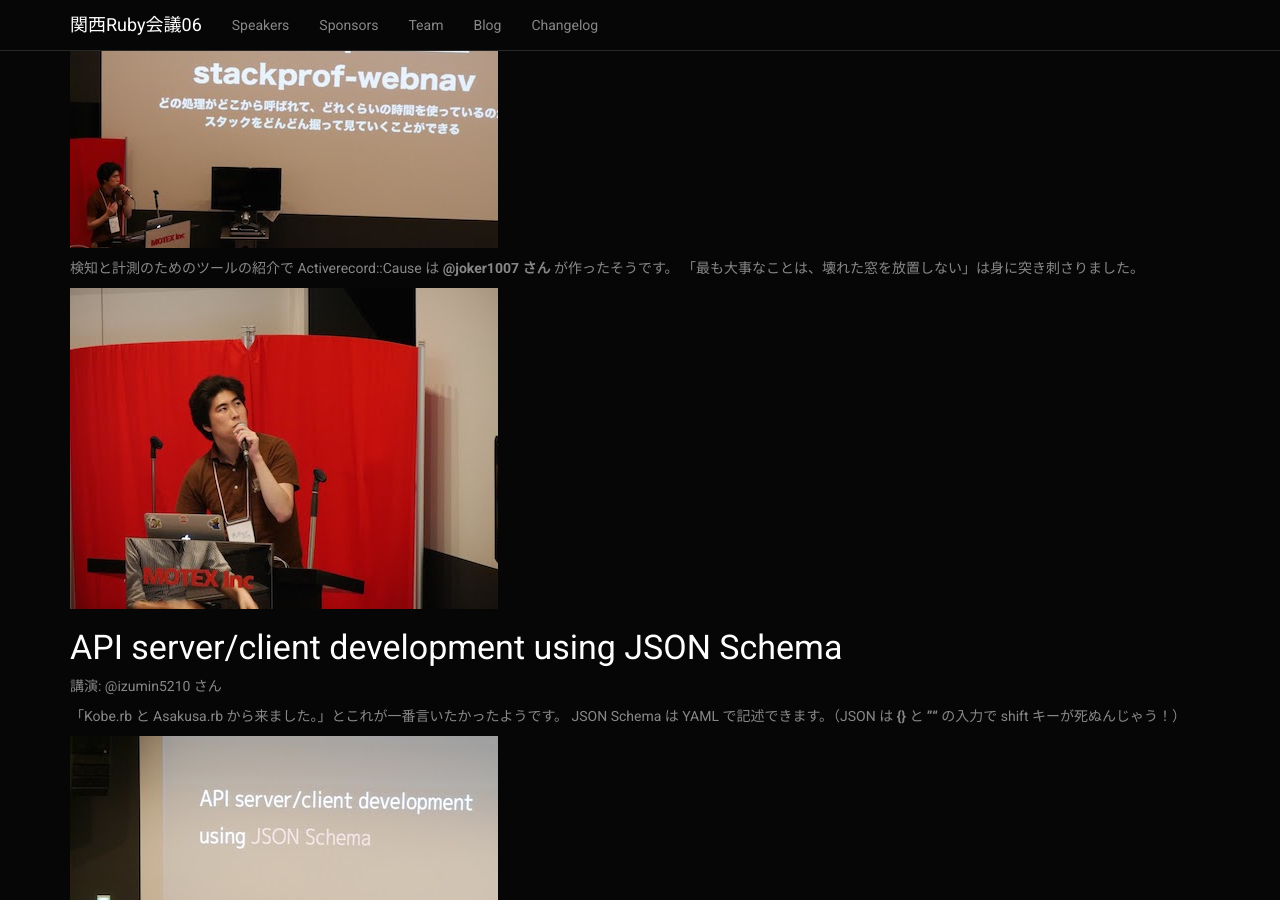
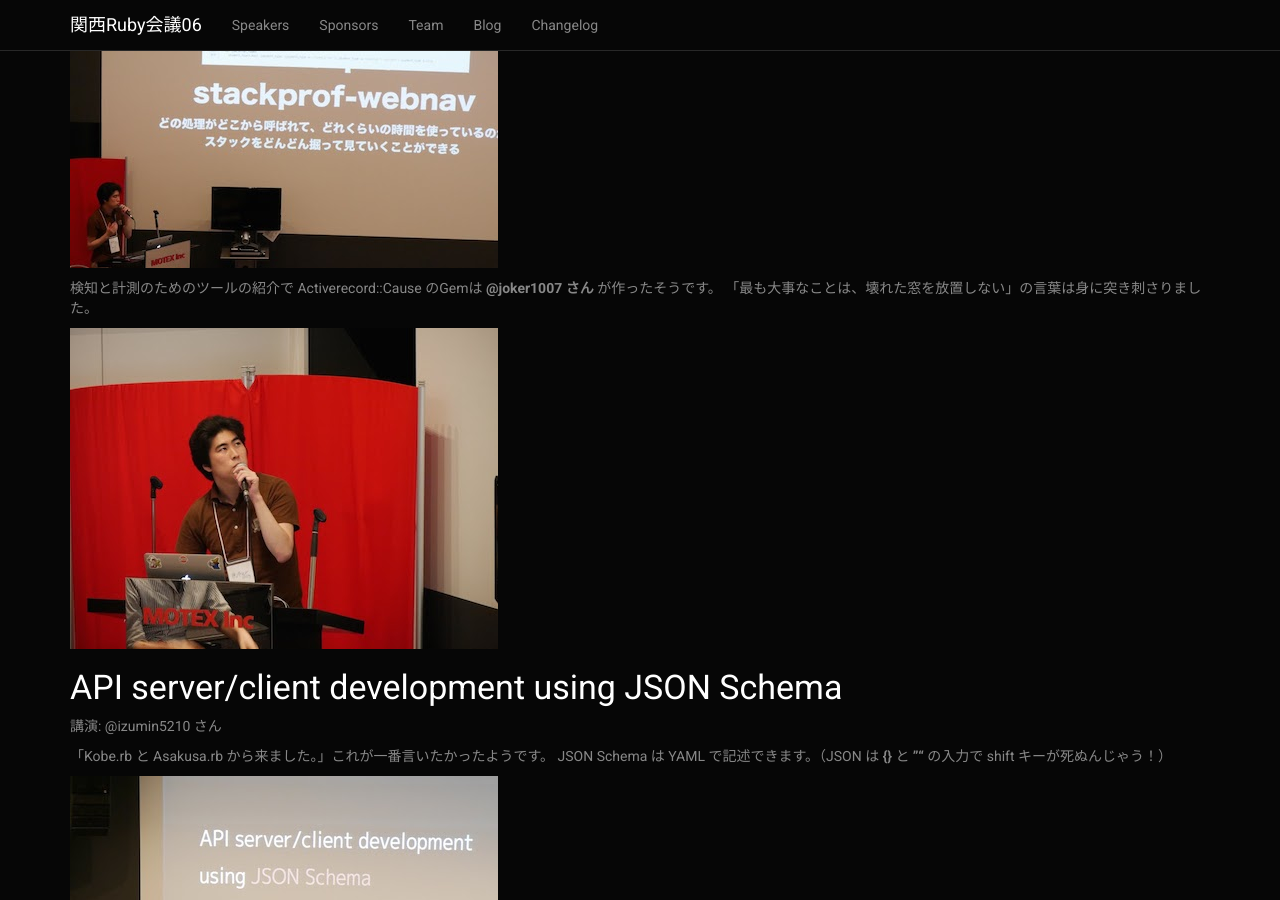
Before and after one commit to rubykansai/kansai06, a Jekyll site: the page built from report/index.md, in a window 1280 px wide and 900 px high, scrolled down 9297 px. Built offline with Jekyll 4.4.1, drawn with Linux system fonts in a browser that asks for light colours; nearby versions of some CDN libraries; some of the changed text lies outside the part shown.

Commit message:
Fix index to report

```diff
--- a/report/index.md
+++ b/report/index.md
@@ -113,7 +113,7 @@ Railsガイドを継続的に更新していく技術をデモンストレーシ
 ![P1030526]({{ site.baseurl }}/assets/img/report/P1030526.JPG)
 
 「Railsガイド電子版を今日に出版するために、前夜祭の参加を諦めました。」
-「夜中の３時までコミットしていました。」 ... 一同拍手！（88888888）
+「夜中の３時までコミットしていました。」 ... 会場からの大きな拍手！（88888888）
 
 ![P1030540]({{ site.baseurl }}/assets/img/report/P1030540.JPG)
 
@@ -172,8 +172,8 @@ QiitaでRubyの部、Railsの部、RSpecの部で全て1位のストックを獲
 
 ![P1030615]({{ site.baseurl }}/assets/img/report/P1030615.JPG)
 
-検知と計測のためのツールの紹介で Activerecord::Cause は **@joker1007 さん** が作ったそうです。
-「最も大事なことは、壊れた窓を放置しない」は身に突き刺さりました。
+検知と計測のためのツールの紹介で Activerecord::Cause のGemは **@joker1007 さん** が作ったそうです。
+「最も大事なことは、壊れた窓を放置しない」の言葉は身に突き刺さりました。
 
 ![P1030610]({{ site.baseurl }}/assets/img/report/P1030610.JPG)
 
@@ -181,7 +181,7 @@ QiitaでRubyの部、Railsの部、RSpecの部で全て1位のストックを獲
 
 講演: @izumin5210 さん
 
-「Kobe.rb と Asakusa.rb から来ました。」とこれが一番言いたかったようです。
+「Kobe.rb と Asakusa.rb から来ました。」これが一番言いたかったようです。
 JSON Schema は YAML で記述できます。（JSON は **{}** と **""** の入力で shift キーが死ぬんじゃう！）
 
 ![P1030617]({{ site.baseurl }}/assets/img/report/P1030617.JPG)
@@ -233,7 +233,7 @@ LT: @ShinsukeKuroki さん
 ![P1030792]({{ site.baseurl }}/assets/img/report/P1030792.JPG)
 
 シンボルGCの改善が **Ruby 2.2.2** で対応してると思っていたら、その修正が入っていなかった。
-(Ruby **2.2.3** ではなおっているかも)
+「Ruby **2.2.3** ではなおっているかも？」
 
 ![P1030794]({{ site.baseurl }}/assets/img/report/P1030794.JPG)
 
```
Also changed, not shown: other parts of report/index.md (+7 -7 lines).
